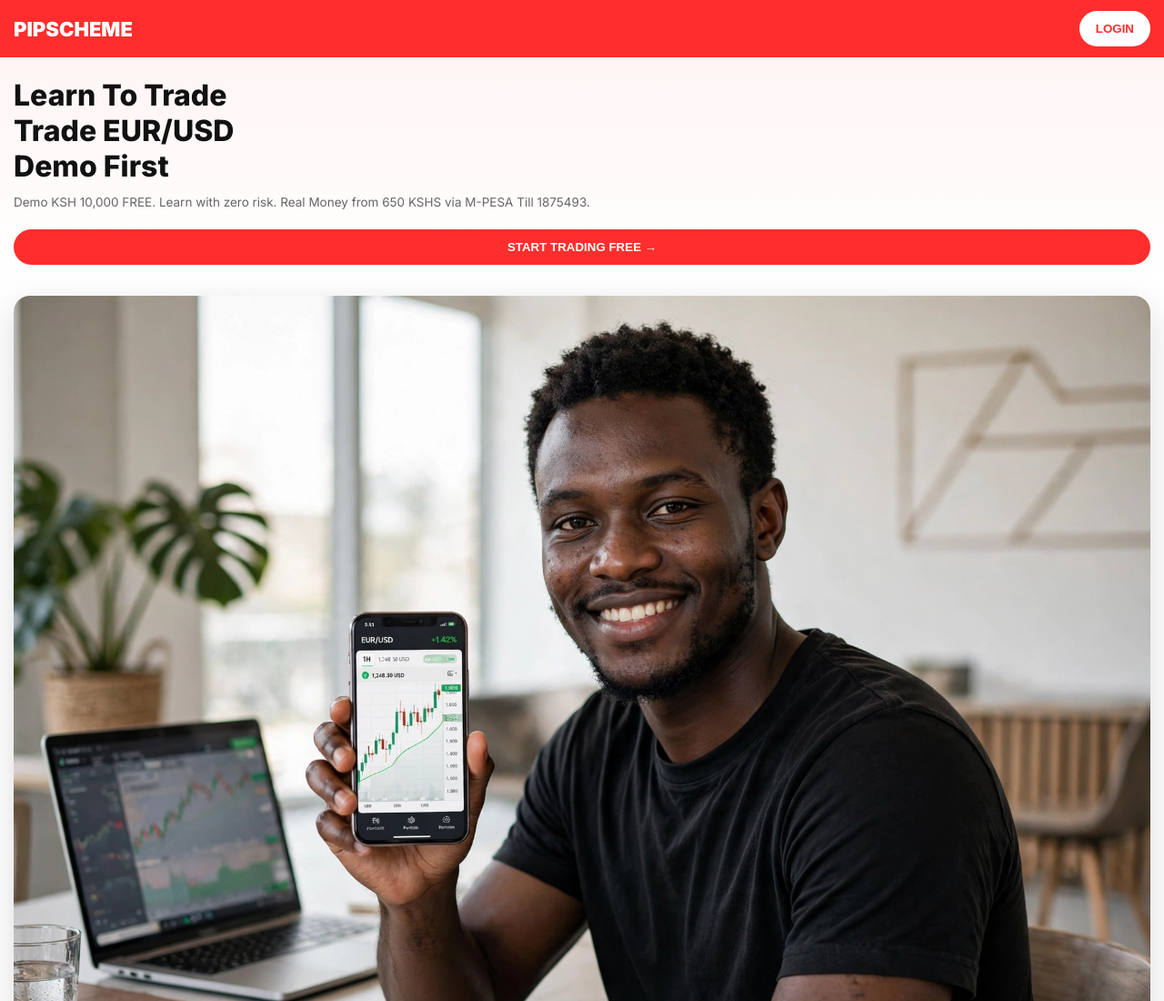
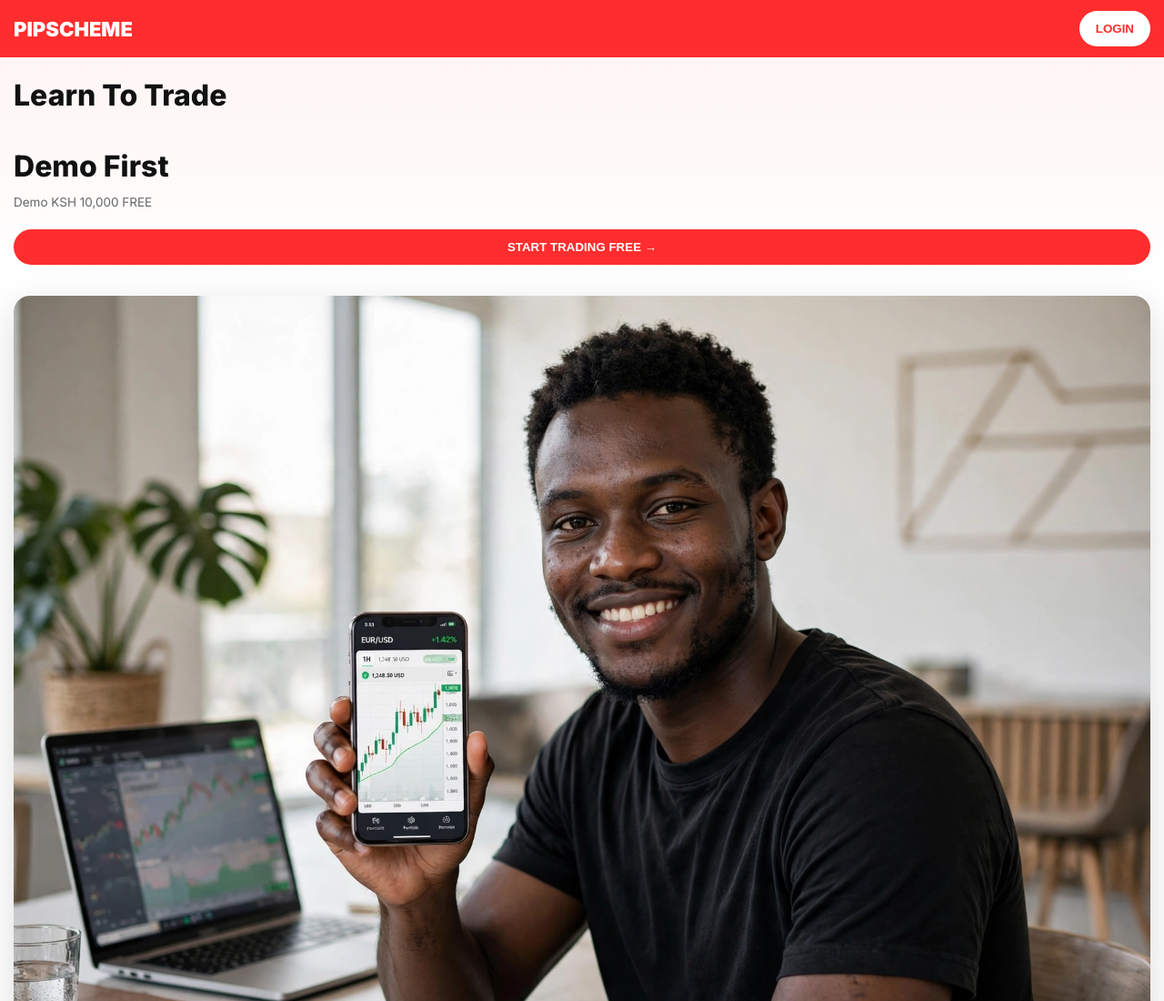
Before and after one commit to pipscheme/pipscheme.co.ke, a plain HTML site: page index.html in a window 1280 px wide. Shown: the top 1100 px of the page at 91% size. Drawn offline with Linux system fonts and the light colour scheme.

Commit message:
Revise hero section text in index.html
Updated the hero section text for clarity and conciseness.

```diff
--- a/index.html
+++ b/index.html
@@ -22,8 +22,8 @@
 <div class="header"><div class="logo">PIPSCHEME</div><button class="btn" style="background:#fff;color:#FF2D2D" onclick="location.href='login.html'">LOGIN</button></div>
 
 <div class="hero-top">
-<h1>Learn To <span>Trade</span><br>Trade EUR/USD<br>Demo First</h1>
-<p class="sub">Demo KSH 10,000 FREE. Learn with zero risk. Real Money from 650 KSHS via M-PESA Till 1875493.</p>
+<h1>Learn To <span>Trade</span><br><br>Demo First</h1>
+<p class="sub">Demo KSH 10,000 FREE </p>
 <button class="btn" style="background:#FF2D2D;color:#fff;width:100%;margin-top:10px" onclick="location.href='login.html'">START TRADING FREE →</button>
 </div>
 
```
